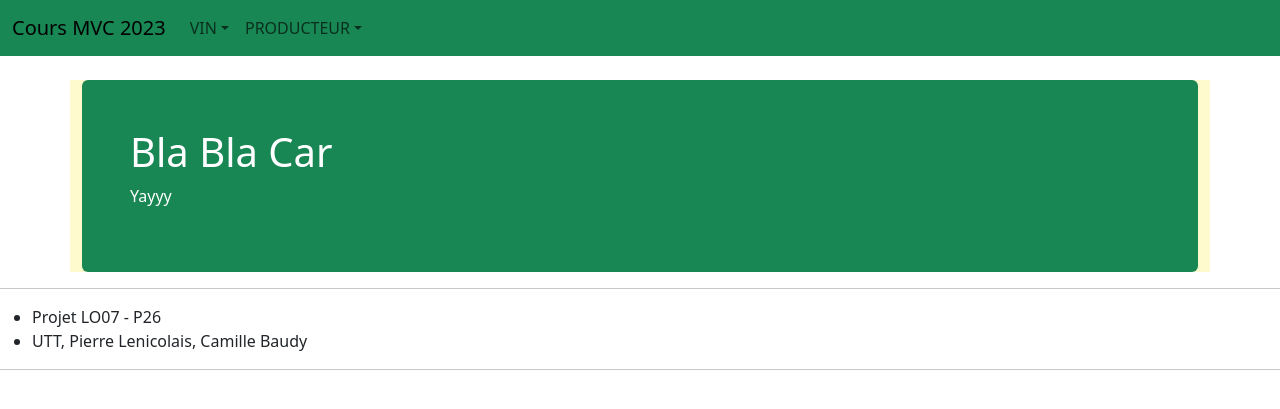
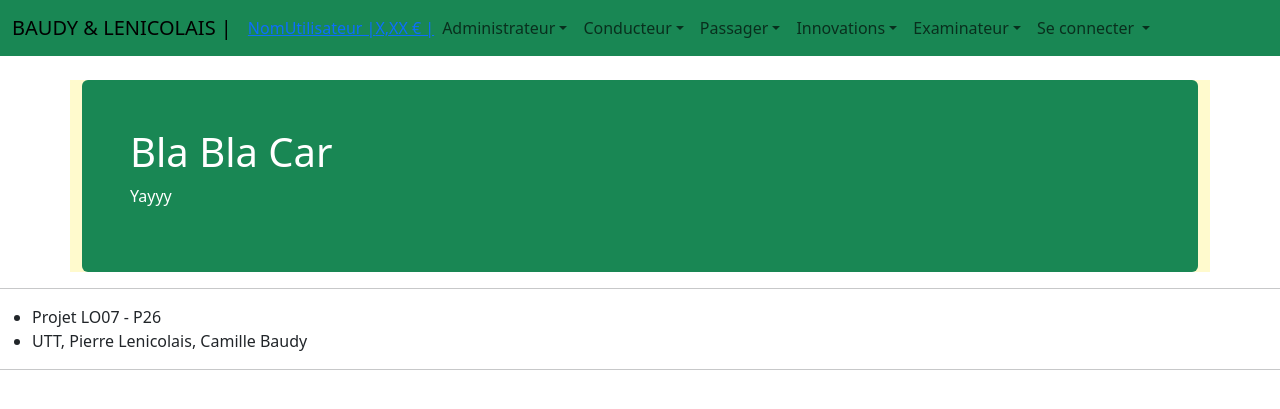
Before and after one commit to Taldram/Projet-LO07-2026, a PHP site: page /app/view/viewAccueil.php in a window 1280 px wide. Shown: the top 409 px of the page. Run offline with PHP 8.4, Linux system fonts and the light colour scheme.

Commit message:
Ajout navBar

```diff
--- a/src/app/router/router1.php
+++ b/src/app/router/router1.php
@@ -25,7 +25,7 @@
 
  // Tache par défaut
  default:
-  $action = "caveAccueil";
+  $action = "Accueil";
   ControllerVin::$action();
 }
 ?>
--- a/src/app/view/fragment/fragmentMenu.html
+++ b/src/app/view/fragment/fragmentMenu.html
@@ -2,27 +2,73 @@
 
 <nav class="navbar navbar-expand-lg bg-success fixed-top">
   <div class="container-fluid">
-    <a class="navbar-brand" href="router1.php?action=CaveAccueil">Cours MVC 2023</a>
+    <a class="navbar-brand" href="router1.php?action=Accueil">BAUDY & LENICOLAIS |</a>
     <button class="navbar-toggler" type="button" data-bs-toggle="collapse" data-bs-target="#navbarSupportedContent"
             aria-controls="navbarSupportedContent" aria-expanded="false" aria-label="Toggle navigation">
       <span class="navbar-toggler-icon"></span>
     </button>
+    <a class="navbar-nav me-auto mb-2 mb-lg-0">NomUtilisateur |</a>
+    <a class="navbar-nav me-auto mb-2 mb-lg-0">X,XX €  |</a>
     <div class="collapse navbar-collapse" id="navbarSupportedContent">
       <ul class="navbar-nav me-auto mb-2 mb-lg-0">
 
         <li class="nav-item dropdown">
-          <a class="nav-link dropdown-toggle" role="button" data-bs-toggle="dropdown" aria-expanded="false">VIN</a>
+          <a class="nav-link dropdown-toggle" role="button" data-bs-toggle="dropdown" aria-expanded="false">Administrateur</a>
           <ul class="dropdown-menu">
-            <li><a class="dropdown-item" href="router1.php?action=vinReadAll">Liste des vins</a></li>
-            <li><a class="dropdown-item" href="router1.php?action=vinReadId">Sélection d'un vin par son id</a></li>
-            <li><a class="dropdown-item" href="router1.php?action=vinCreate">Insertion d'un vin</a></li>
+            <li><a class="dropdown-item" href="router1.php?action=utilisateurReadAll">Liste des utilisateurs</a></li>
+            <li><a class="dropdown-item" href="router1.php?action=utilisateurCreate">Ajout d'un conducteur</a></li>
+            <li><a class="dropdown-item" href="router1.php?action=x">Ajout d'un passager</a></li>
+            <li><hr class="dropdown-divider"></li>
+            <li><a class="dropdown-item" href="router1.php?action=vehiculeReadAll">Liste des véhicules</a></li>
+            <li><a class="dropdown-item" href="router1.php?action=vehiculeCreate">Ajout d'un véhicule</a></li>
+            <li><hr class="dropdown-divider"></li>
+            <li><a class="dropdown-item" href="router1.php?action=villeReadAll">Liste des villes</a></li>
+            <li><a class="dropdown-item" href="router1.php?action=villeCreate">Ajout d'une ville</a></li>
           </ul>
         </li>
 
         <li class="nav-item dropdown">
-          <a class="nav-link dropdown-toggle" role="button" data-bs-toggle="dropdown" aria-expanded="false">PRODUCTEUR</a>
+          <a class="nav-link dropdown-toggle" role="button" data-bs-toggle="dropdown" aria-expanded="false">Conducteur</a>
           <ul class="dropdown-menu">
-            <li><a class="dropdown-item" href="?">?</a></li>
+            <li><a class="dropdown-item" href="router1.php?action=vehiculeReadMine">Liste de mes véhicules</a></li>
+            <li><hr class="dropdown-divider"></li>
+            <li><a class="dropdown-item" href="router1.php?action=trajetReadMine">Liste de tous mes trajets (actifs et passifs)</a></li>
+            <li><a class="dropdown-item" href="router1.php?action=trajetCreate">Ajout d'un trajet</a></li>
+            <li><hr class="dropdown-divider"></li>
+            <li><a class="dropdown-item" href="router1.php?action=trajetReadPassagers">Liste des passagers d'un de mes trajets actifs</a></li>
+            <li><a class="dropdown-item" href="router1.php?action=trajetCloturer">Cloturer l'un de mes trajets actifs</a></li>
+          </ul>
+        </li>
+
+        <li class="nav-item dropdown">
+          <a class="nav-link dropdown-toggle" role="button" data-bs-toggle="dropdown" aria-expanded="false">Passager</a>
+          <ul class="dropdown-menu">
+            <li><a class="dropdown-item" href="router1.php?action=reservationReadMine">Liste de mes réservations</a></li>
+            <li><a class="dropdown-item" href="router1.php?action=reservationCreate">Réservation d'un trajet actif</a></li>
+          </ul>
+        </li>
+
+        <li class="nav-item dropdown">
+          <a class="nav-link dropdown-toggle" role="button" data-bs-toggle="dropdown" aria-expanded="false">Innovations</a>
+          <ul class="dropdown-menu">
+            <li><a class="dropdown-item" href="router1.php?action=innovationOriginale">Proposez une fonctionnalité originale</a></li>
+            <li><a class="dropdown-item" href="router1.php?action=innovationMVC">Proposez une amélioration du code MVC</a></li>
+          </ul>
+        </li>
+
+        <li class="nav-item dropdown">
+          <a class="nav-link dropdown-toggle" role="button" data-bs-toggle="dropdown" aria-expanded="false">Examinateur</a>
+          <ul class="dropdown-menu">
+            <li><a class="dropdown-item" href="router1.php?action=examinateurSuperGlobales">SuperGlobales (Cookies et Session)</a></li>
+            <li><a class="dropdown-item" href="router1.php?action=examinateurCreate">Ajout de 10 réservatuibs aléatoires</a></li>
+          </ul>
+        </li>
+
+        <li class="nav-item dropdown">
+          <a class="nav-link dropdown-toggle" role="button" data-bs-toggle="dropdown" aria-expanded="false">Se connecter
+          <ul class="dropdown-menu">
+            <li><a class="dropdown-item" href="router1.php?action=utilisateurLogin">Login </a></li>
+            <li><a class="dropdown-item" href="router1.php?action=utilisateurLogout">Déconnexion</a></li>
           </ul>
         </li>
       </ul>
```
Also changed, not shown: README.md.
